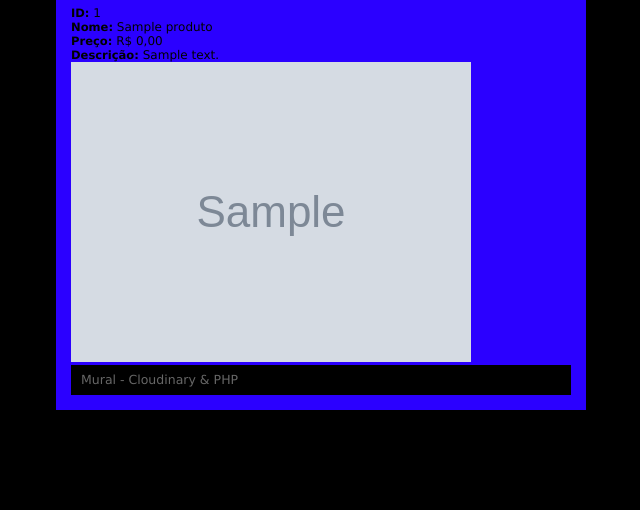
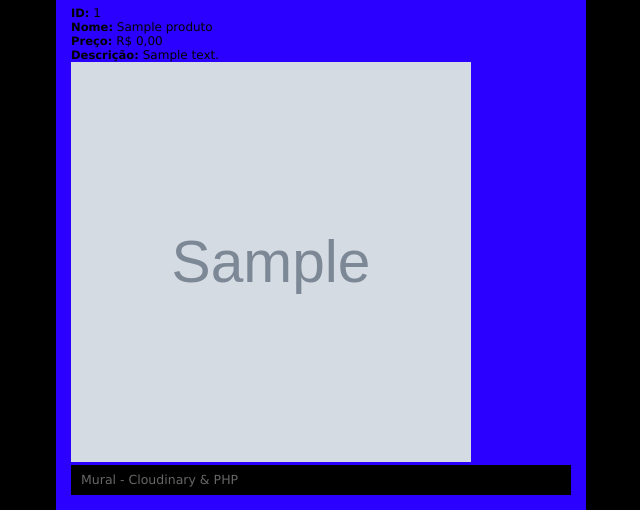
Before and after one commit to jeferson2563/mural-bd, a PHP site: page /mural.php in a window 1280 px wide. Shown: the part 459-969 px from the top of the page, without its empty margins (334-974 px from the left). Before the commit the page ends 869 px from the top, so only its background shows below. Run offline with PHP 8.4, Linux system fonts and the light colour scheme; tables that the repository leaves empty or names only in its code hold one stand-in row (values such as "Sample post"); grey boxes marked "Sample" are stand-in pictures.

Commit message:
Add files via upload

```diff
--- a/mural-bd/styles.css
+++ b/mural-bd/styles.css
@@ -116,3 +116,8 @@ body{
 	color:#0000ff;
 	text-decoration:none;
 }
+.produto img{
+
+	width:400px ;
+	height:400px;
+}
```
